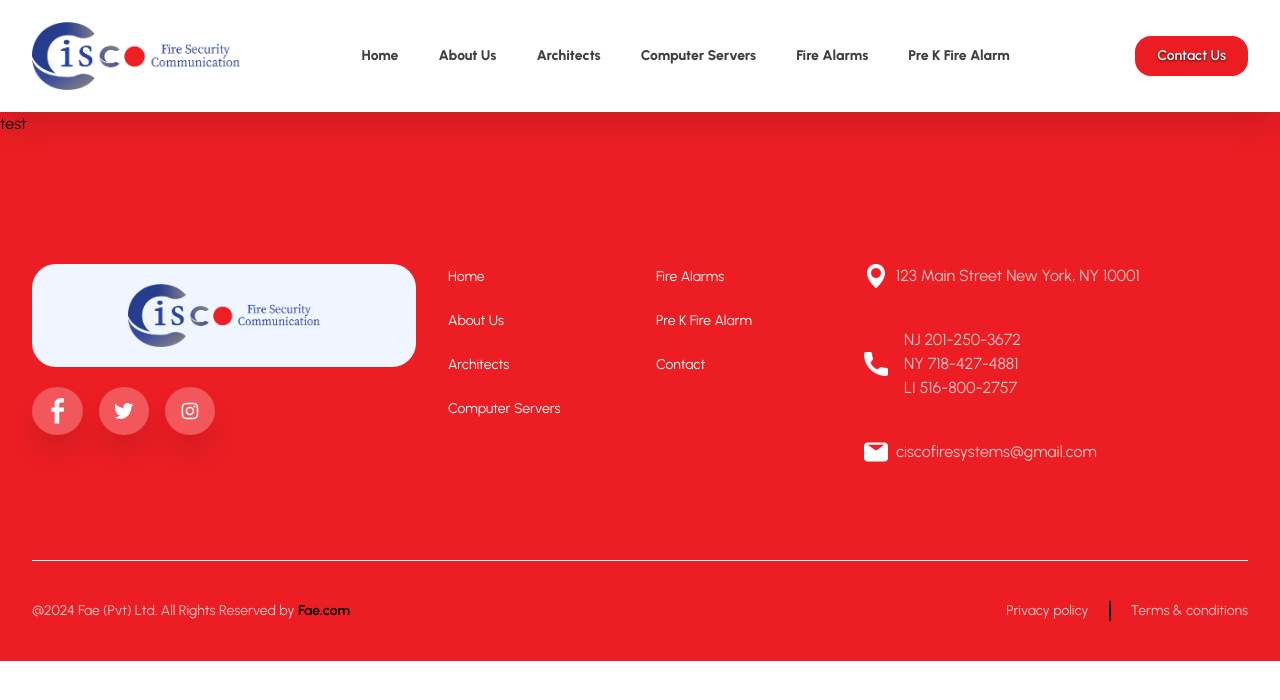
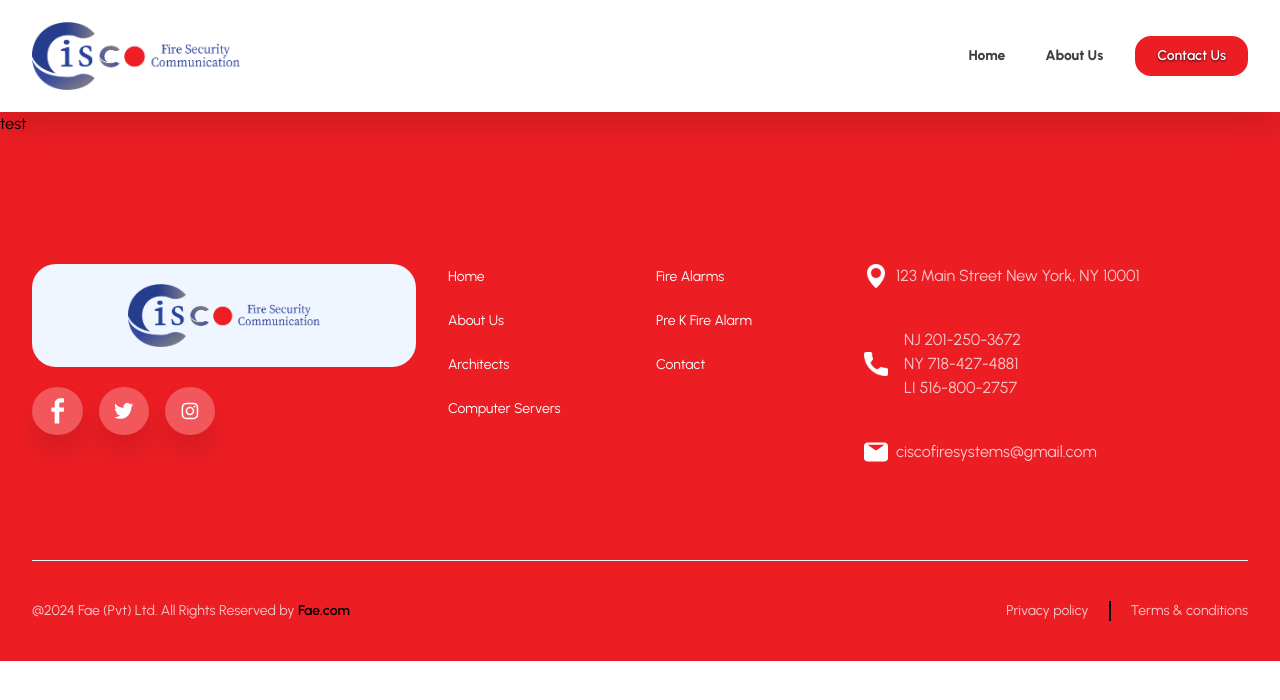
Before and after one commit to dinel9Panagoda/ciscofiresec, a Next.js app: page /architects in a window 1280 px wide. Shown: the top 700 px of the page. Built offline with nearby package versions, Linux system fonts and the light colour scheme.

Commit message:
Navbar Updated

```diff
--- a/components/Navbar/Contactus.tsx
+++ b/components/Navbar/Contactus.tsx
@@ -5,6 +5,21 @@ import Link from 'next/link';
 
 
 const Contactusform = () => {
+
+    interface NavigationItem {
+        name: string;
+        href: string;
+        current: boolean;
+    }
+    const navigation: NavigationItem[] = [
+        { name: 'Home', href: '/home', current: false },
+        { name: 'About Us', href: '/aboutus', current: false },
+    ]
+
+    function classNames(...classes: string[]) {
+        return classes.filter(Boolean).join(' ')
+    }
+
     let [isOpen, setIsOpen] = useState(false)
 
     const [inputValues, setInputValues] = useState({
@@ -43,6 +58,26 @@ const Contactusform = () => {
     return (
         <>
             <div className=" inset-y-0 right-0 flex items-center pr-2 sm:static sm:inset-auto md:ml-6 sm:pr-0">
+                                            {/* LINKS */}
+
+                                            <div className="hidden lg:flex items-center ">
+                                <div className="flex justify-end space-x-4 mr-5">
+                                    {navigation.map((item) => (
+                                        <Link
+                                            key={item.name}
+                                            href={item.href}
+                                            className={classNames(
+                                                item.current ? 'bg-gray-900' : 'navlinks hover:text-black',
+                                                'px-3 py-4 rounded-md text-sm font-extrabold'
+                                            )}
+                                            aria-current={item.href ? 'page' : undefined}
+                                        >
+                                            {item.name}
+                                        </Link>
+                                    ))}
+                                </div>
+
+                            </div>
                 {/* <div className='lg:hidden'>
                     <button type="button" className='bg-navyblue w-full hover:text-white text-white border border-purple font-medium py-2 px-4 rounded' onClick={openModal}>
                         Contact Us
--- a/components/Navbar/Navbar.tsx
+++ b/components/Navbar/Navbar.tsx
@@ -25,10 +25,6 @@ interface NavigationItem {
 const navigation: NavigationItem[] = [
     { name: 'Home', href: '/home', current: false },
     { name: 'About Us', href: '/aboutus', current: false },
-    { name: 'Architects', href: '/architects', current: false },
-    { name: 'Computer Servers', href: '/computer-servers', current: false },
-    { name: 'Fire Alarms', href: '/fire-alarms', current: false },
-    { name: 'Pre K Fire Alarm', href: '/pre-k-fire-alarm', current: false },
 ]
 
 function classNames(...classes: string[]) {
@@ -57,26 +53,7 @@ const Navbar = () => {
                                     </div>
                             </div>
 
-                            {/* LINKS */}
 
-                            <div className="hidden lg:flex items-center ">
-                                <div className="flex justify-end space-x-4">
-                                    {navigation.map((item) => (
-                                        <Link
-                                            key={item.name}
-                                            href={item.href}
-                                            className={classNames(
-                                                item.current ? 'bg-gray-900' : 'navlinks hover:text-black',
-                                                'px-3 py-4 rounded-md text-sm font-extrabold'
-                                            )}
-                                            aria-current={item.href ? 'page' : undefined}
-                                        >
-                                            {item.name}
-                                        </Link>
-                                    ))}
-                                </div>
-
-                            </div>
                             {/* <button className='hidden lg:flex justify-end text-xl font-semibold bg-transparent py-4 px-6 lg:px-12 navbutton rounded-full hover:bg-navyblue hover:text-white'>Contact us</button> */}
                             <Contactusform />
                         </div>
```
